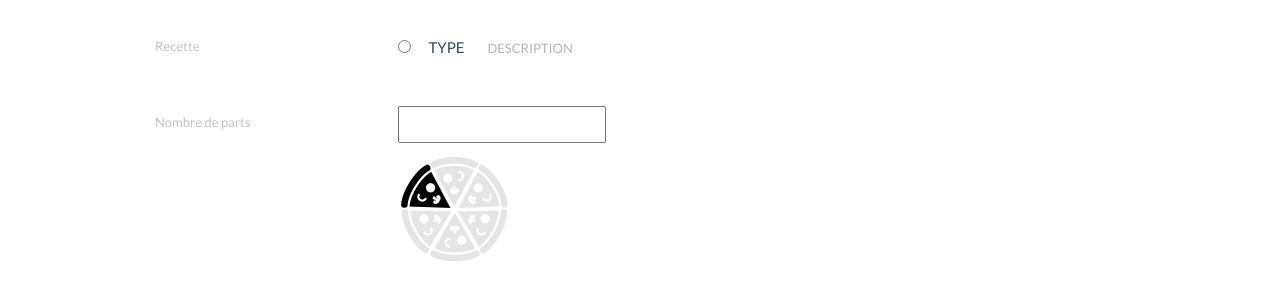
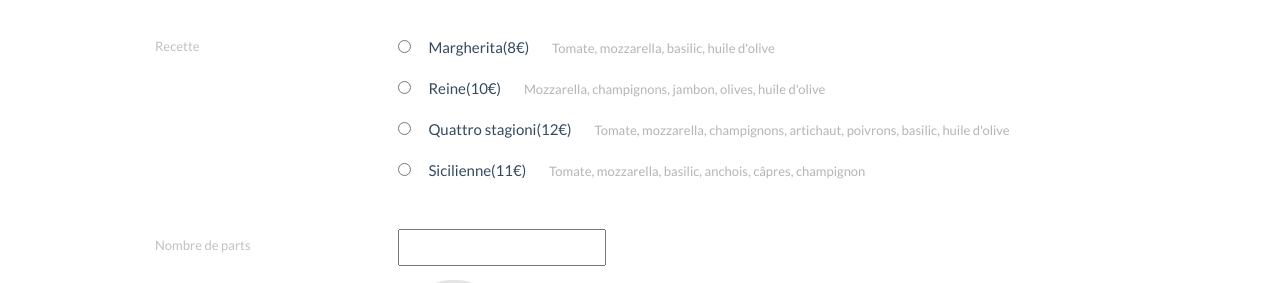
Before and after one commit to clementlepere/TP-Angular, a plain HTML site: page index.html in a window 1280 px wide. Shown: the part 461-744 px from the top of the page. Drawn offline with Linux system fonts and the light colour scheme.

Commit message:
commit de la pizza description

```diff
--- a/index.html
+++ b/index.html
@@ -14,6 +14,7 @@
 
     <script src="js/variables.js"></script>
     <script src="libs/angular.min.js"></script>
+    <script src="js/app.js"></script>
 
   </head>
   <body ng-app="pizza">
@@ -31,10 +32,10 @@
                 <div class="type pizza-type">
                     <span class="text-note">Recette</span>
                     <div>
-                        <label>
+                        <label ng-repeat= "type in types" >
                             <input type="radio" name="type" />
-                            TYPE
-                            <span class="description">DESCRIPTION</span>
+                            {{type.name}}({{type.price}}€)
+                            <span class="description">{{type.description.body}}</span>
                         </label>
                     </div>
                 </div>
--- a/js/app.js
+++ b/js/app.js
@@ -1,3 +1,6 @@
+
+var pizza = angular.module('pizza', []);
+
 pizza.controller('pizzaController', function($scope){
 
 	$scope.types = types;
@@ -6,10 +9,6 @@ pizza.controller('pizzaController', function($scope){
 
 	$scope.choice = {slice: 6, types: 8, pates: 0, extras: []};
 
-<<<<<<< HEAD
-});
-=======
 	$scope.step = 1;
 	$scope.adressLine = 1;
 });
->>>>>>> origin/master
```
